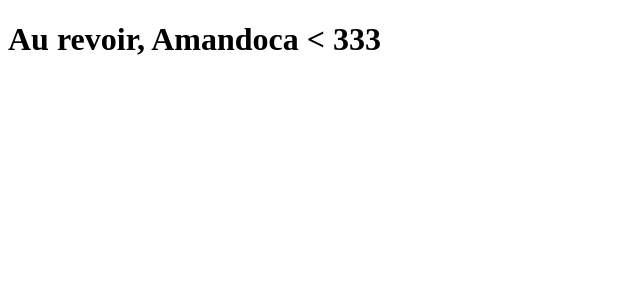
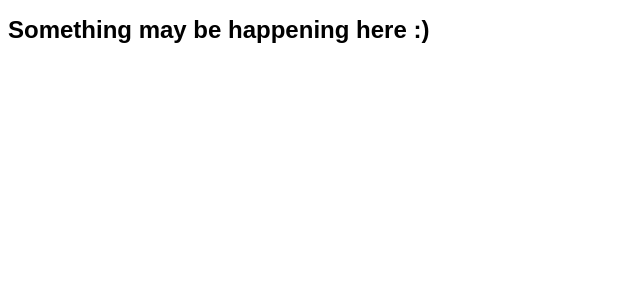
Before and after one commit to nicolelimat/clone-tabnews, a Next.js app: page / in a window 1280 px wide. Shown: the top 300 px of the page, without its empty margins (0-640 px from the left). Built offline with nearby package versions, Linux system fonts and the light colour scheme.

Commit message:
style: modifica a fonte utilizada no `index.js`

```diff
--- a/pages/index.js
+++ b/pages/index.js
@@ -1,6 +1,11 @@
 // Componente React, uma função JS
 function Home() {
-  return <h1>Au revoir, Amandoca &lt; 333</h1>;
+  const headingStyle = {
+    fontFamily: "sans-serif",
+    fontSize: "24px",
+  };
+
+  return <h1 style={headingStyle}>Something may be happening here :&#41;</h1>;
 }
 
 // Sinalizando que a função Home será utilizada para renderizar a página
```
